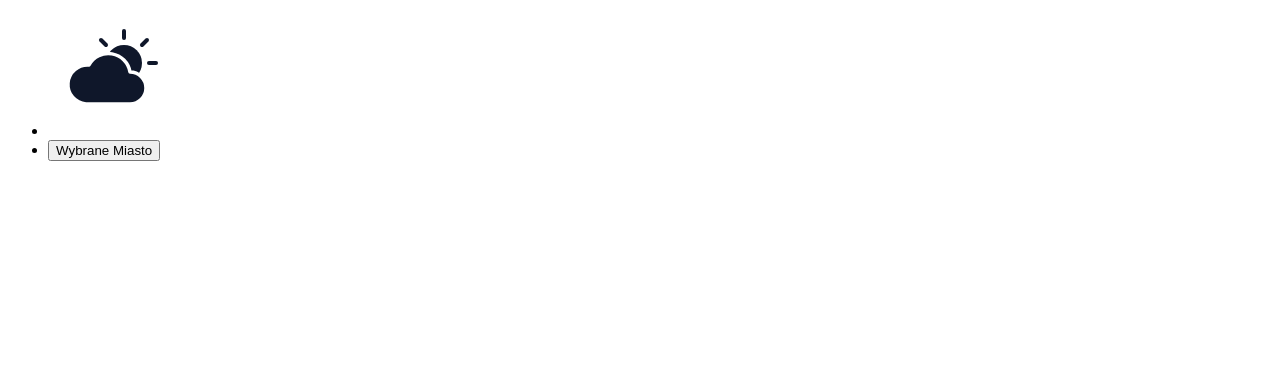
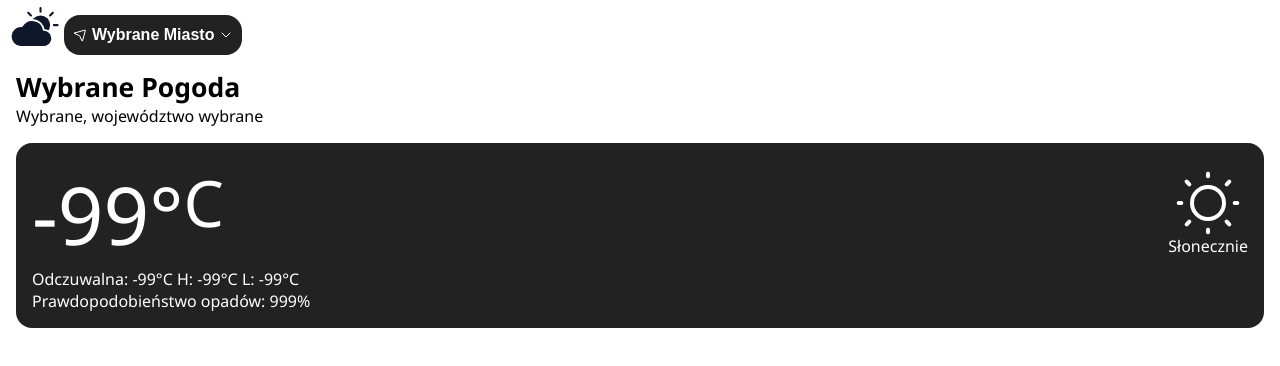
Before and after one commit to Chaospuddog/22.1---Weather-Web-App, a plain HTML site: page index.html in a window 1280 px wide. Drawn offline with Linux system fonts and the light colour scheme.

Commit message:
Add new assets, update index.html and syle.css, no functionality yet

```diff
--- a/index.html
+++ b/index.html
@@ -7,14 +7,40 @@
     <link rel="stylesheet" href="style.css" />
   </head>
   <body>
-    <nav>
-      <ul>
-        <li>
-          <a href="#"><img src="./media/logoBright.svg" alt="Weather app" /></a>
-        </li>
-        <li><button type="button">Wybrane Miasto</button></li>
-      </ul>
-    </nav>
+    <header>
+      <a href="#">
+        <img src="./media/logoBright.svg" alt="Weather app" class="logo" />
+      </a>
+      <div class="cityButtonWrap">
+        <img src="./media/maps-arrow-diagonal.svg" alt="" />
+        <button type="button" class="cityButton">Wybrane Miasto</button>
+        <img src="./media/nav-arrow-down.svg" alt="" />
+      </div>
+    </header>
+    <main>
+      <div class="currentCity margin">
+        <h1 class="city">Wybrane Pogoda</h1>
+        <p class="currentCityDescription">Wybrane, województwo wybrane</p>
+      </div>
+      <div class="currentWeather">
+        <div class="currentTop">
+          <div class="currentLeft">
+            <p class="mainTemp">-99&deg;</p>
+            <span class="znak">C</span>
+          </div>
+          <div class="currentRight">
+            <img src="./media/sun.svg" class="weatherIcon" />
+            <p class="iconDescription">Słonecznie</p>
+          </div>
+        </div>
+        <div class="currentBottom">
+          <span class="feelsTemp">Odczuwalna: -99&deg;C</span>
+          <span class="highTemp">H: -99&deg;C</span>
+          <span class="lowTemp">L: -99&deg;C</span>
+          <p class="rainProbability">Prawdopodobieństwo opadów: 999%</p>
+        </div>
+      </div>
+    </main>
     <script src="script.js"></script>
   </body>
 </html>
--- a/style.css
+++ b/style.css
@@ -0,0 +1,85 @@
+*,
+*::before,
+*::after {
+  padding: 0;
+  margin: 0;
+  box-sizing: border-box;
+}
+[hidden] {
+  display: none !important;
+}
+body {
+  font-family: "Segoe UI", Tahoma, Geneva, Verdana, sans-serif;
+  background: #fff;
+}
+.margin {
+  margin: 0 1rem 0 1rem;
+}
+header {
+  display: flex;
+  align-items: center;
+}
+.logo {
+  height: 4rem;
+}
+.cityButtonWrap {
+  display: flex;
+  align-items: center;
+  background: #222;
+  border-radius: 1rem;
+  height: 2.5rem;
+}
+.cityButtonWrap img {
+  height: 1rem;
+}
+.cityButtonWrap img:first-child {
+  padding: 0 0rem 0 0.5rem;
+}
+.cityButtonWrap img:last-child {
+  padding: 0 0.5rem 0 0rem;
+}
+.cityButton {
+  height: 2.5rem;
+  padding: 0.5rem 0.25rem 0.5rem 0.25rem;
+  background: #222;
+  color: #fff;
+  border: none;
+  font-size: 1rem;
+  font-weight: 600;
+}
+
+.city {
+  font-size: 1.66rem;
+}
+.currentWeather {
+  padding: 1rem;
+  margin: 1rem;
+  border-radius: 1rem;
+  background: #222;
+  color: #fff;
+  display: flex;
+  flex-flow: row wrap;
+}
+.currentTop {
+  flex-basis: 100%;
+  display: flex;
+  justify-content: space-between;
+  align-items: center;
+}
+.currentLeft {
+  display: flex;
+}
+.mainTemp {
+  font-size: 5rem;
+}
+.znak {
+  font-size: 4rem;
+}
+.currentRight {
+  display: flex;
+  flex-flow: column nowrap;
+  align-items: center;
+}
+.weatherIcon {
+  height: 4rem;
+}
```
Also changed, not shown: media/maps-arrow-diagonal.svg (added), media/nav-arrow-down.svg (added), media/sun.svg (added).
